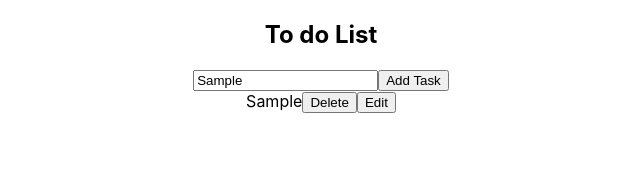
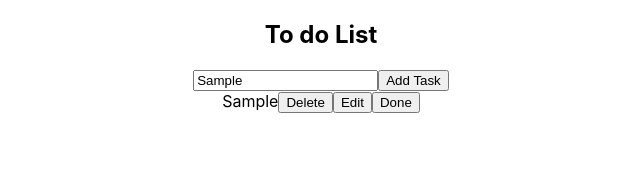
Before and after one commit to shadowpm/todo-list, a React (Create React App) app: page / in a window 1280 px wide. Both pictures are taken after typing "Sample" into the empty fields and a click on the button "Add Task". Shown: the top 182 px of the page, without its empty margins (319-959 px from the left). Built offline with nearby package versions, Linux system fonts and the light colour scheme.

Commit message:
Create Done method and Done button.

```diff
--- a/src/App.js
+++ b/src/App.js
@@ -12,13 +12,14 @@ class App extends Component {
         this.state = {
             tasks: [],
             id: 0,
-            filter: null,
+            filter: 'all', // ['all', 'pending', 'done']
             editCandidateTaskId: null,
             deleteCandidateTaskId: null
         }
 
         this.create = this.create.bind(this)
         this.delete = this.delete.bind(this)
+        this.done = this.done.bind(this)
     }
 
     /**
@@ -32,7 +33,6 @@ class App extends Component {
             id: this.state.id,
             is_done: false
         }
-
         this.setState({
             tasks: [...this.state.tasks, object],
             id: this.state.id + 1
@@ -45,19 +45,28 @@ class App extends Component {
                 return taskId !== task.id
 
             })
+        })
     }
 
-)
+    done(taskId) {
+        this.setState({
+            tasks: this.state.tasks.map((task) => {
+                if (task.id === taskId) {
+                    task.is_done = true;
+                }
+                return task;
+            })
+        })
     }
 
-render()
-{
+
+    render() {
         console.log(this.state);
         return (
             <div className="App">
                 <h2>To do List</h2>
                 <CreateTaskComponent onCreate={this.create}/>
-            <TasksListComponent tasks={this.state.tasks} onDelete={this.delete}/>
+                <TasksListComponent tasks={this.state.tasks} onDelete={this.delete} onDone={this.done}/>
                 {/*<ConfirmDeleteTasksComponent tasks={this.state.tasks}/>*/}
             </div>
         );
--- a/src/components/CreateTaskComponent.js
+++ b/src/components/CreateTaskComponent.js
@@ -14,8 +14,9 @@ class CreateTaskComponent extends Component {
     }
 
     handleSubmit(event) {
+        this.props.onCreate(this.state.value)
         event.preventDefault();
-        this.props.onCreate(this.state.value)
+
     }
 
     render() {
--- a/src/components/TaskComponent.js
+++ b/src/components/TaskComponent.js
@@ -4,9 +4,13 @@ class TaskComponent extends Component {
     constructor(props){
         super(props)
         this.btnDeleteClicked = this.btnDeleteClicked.bind(this)
+        this.btnDoneClicked = this.btnDoneClicked.bind(this)
     }
     btnDeleteClicked (){
         this.props.onDelete(this.props.task.id)
+    }
+    btnDoneClicked (){
+        this.props.onDone(this.props.task.id)
     }
     render() {
         return(
@@ -14,6 +18,7 @@ class TaskComponent extends Component {
                 {this.props.task.task}
                 <button onClick={this.btnDeleteClicked}>Delete</button>
                 <button>Edit</button>
+                <button onClick={this.btnDoneClicked}>Done</button>
             </div>
         )
     }
--- a/src/components/TasksListComponent.js
+++ b/src/components/TasksListComponent.js
@@ -4,7 +4,7 @@ import TaskComponent from './TaskComponent';
 class TasksListComponent extends Component {
     render(){
         return(
-            this.props.tasks.map((task) => (<TaskComponent key={task.id} task={task} onDelete={this.props.onDelete}/>) )
+            this.props.tasks.map((task) => (<TaskComponent key={task.id} task={task} onDelete={this.props.onDelete} onDone={this.props.onDone}/>) )
 
         )
     }
```
Lines whose indentation alone changed are shown as unchanged.
